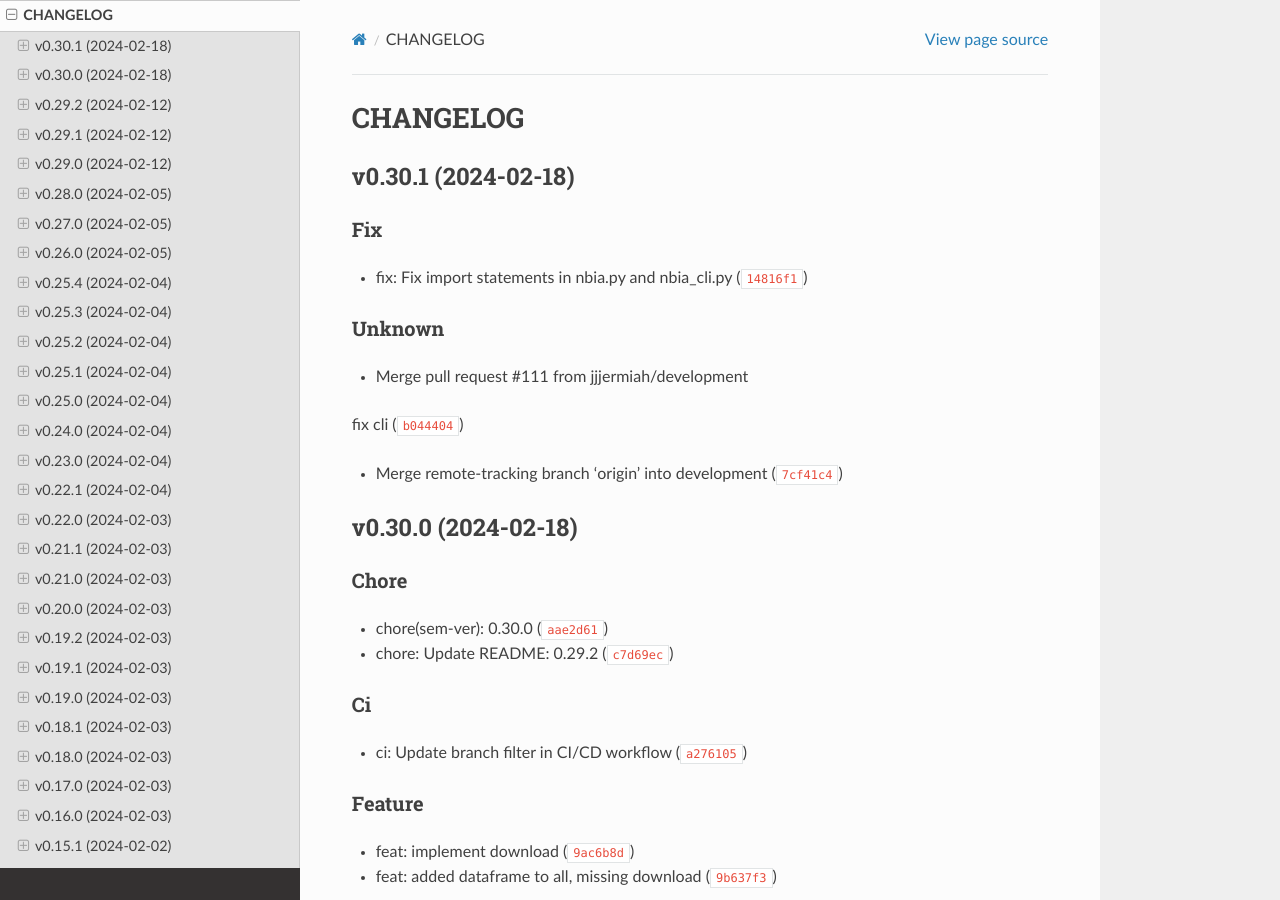
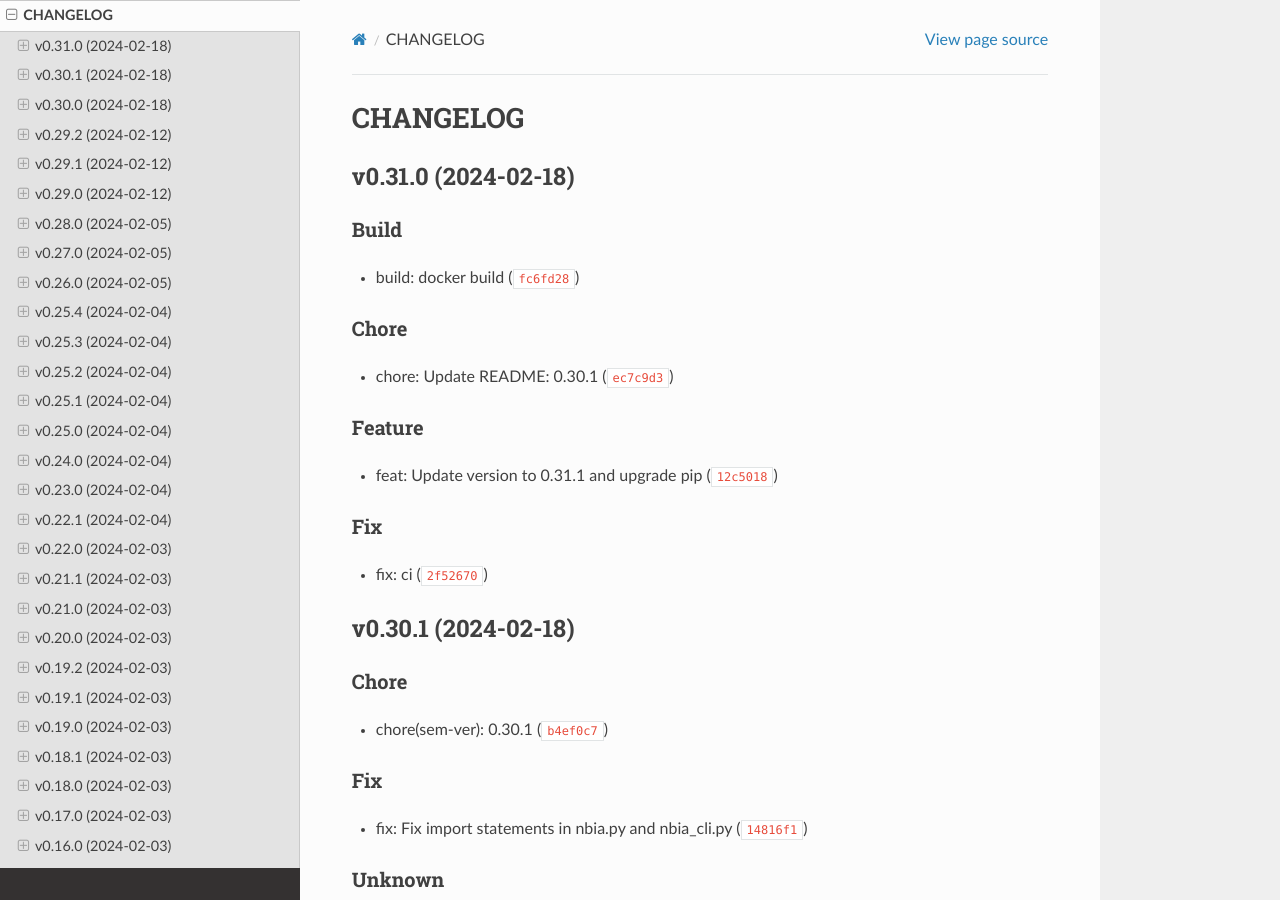
Before and after one commit to jjjermiah/nbia-toolkit, a Sphinx documentation site: the page built from docs/markdowns/CHANGELOG.md, in a window 1280 px wide and 900 px high. Built offline with Sphinx 7.4.7 and the Read the Docs theme 2.0.0, drawn with Linux system fonts in a browser that asks for light colours; pages that are not in the unit, such as notebooks, are missing from menus.

Commit message:
chore(sem-ver): 0.31.0

```diff
--- a/docs/markdowns/CHANGELOG.md
+++ b/docs/markdowns/CHANGELOG.md
@@ -2,7 +2,30 @@
 
 
 
+## v0.31.0 (2024-02-18)
+
+### Build
+
+* build: docker build ([`fc6fd28`](https://github.com/jjjermiah/nbia-toolkit/commit/fc6fd28ad815b904648dbcd7ddc8bba4cc15e4eb))
+
+### Chore
+
+* chore: Update README: 0.30.1 ([`ec7c9d3`](https://github.com/jjjermiah/nbia-toolkit/commit/ec7c9d38eeb602353c83c54664b0e60baef55d22))
+
+### Feature
+
+* feat: Update version to 0.31.1 and upgrade pip ([`12c5018`](https://github.com/jjjermiah/nbia-toolkit/commit/12c501883b91a2ef26b12866c75a6047c53e2103))
+
+### Fix
+
+* fix: ci ([`2f52670`](https://github.com/jjjermiah/nbia-toolkit/commit/2f526705a2814f26fb73f38f80cdf76e8838c28f))
+
+
 ## v0.30.1 (2024-02-18)
+
+### Chore
+
+* chore(sem-ver): 0.30.1 ([`b4ef0c7`](https://github.com/jjjermiah/nbia-toolkit/commit/b4ef0c7b096fb1953cd683381fa490a5fdf6cba3))
 
 ### Fix
 
--- a/pyproject.toml
+++ b/pyproject.toml
@@ -1,6 +1,6 @@
 [tool.poetry]
 name = "nbiatoolkit"
-version = "0.31.1"
+version = "0.31.0"
 description = "A python package to query the National Biomedical Imaging Archive (NBIA) database."
 authors = ["Jermiah Joseph"]
 license = "MIT"
```
Also changed, not shown: 1 other file.
